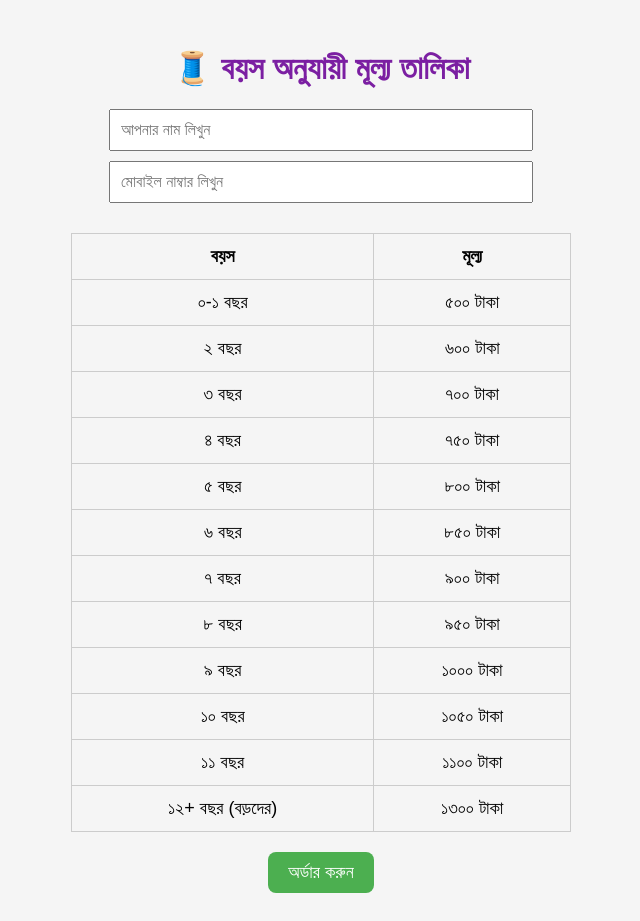
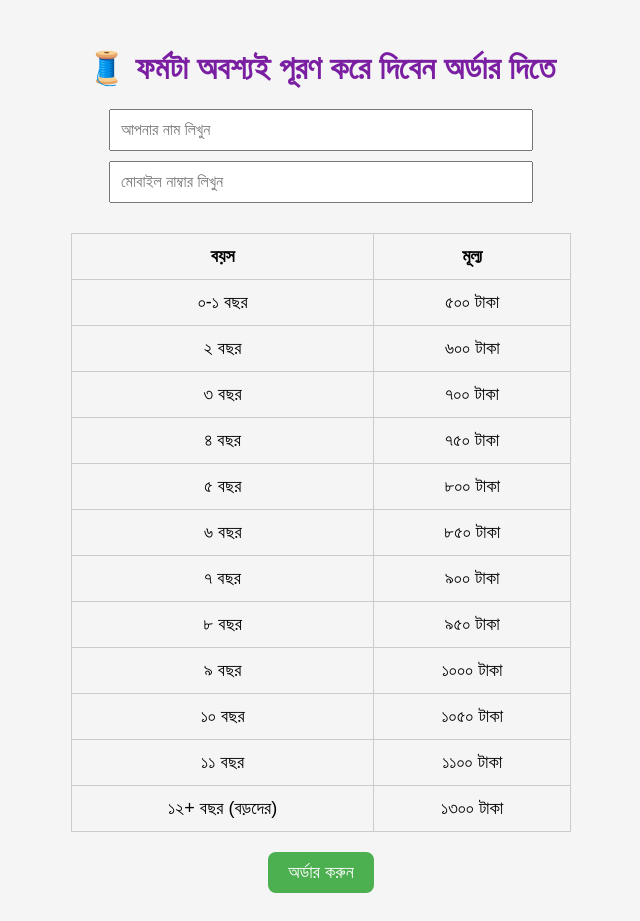
Before and after one commit to Nurulnc/Orderzone, a plain HTML site: page index.html in a window 1280 px wide. Shown: the whole page, without its empty margins (319-959 px from the left). Drawn offline with Linux system fonts and the light colour scheme.

Commit message:
Update index.html

```diff
--- a/index.html
+++ b/index.html
@@ -51,7 +51,7 @@
   </style>
 </head>
 <body>
-  <h1>🧵 বয়স অনুযায়ী মূল্য তালিকা</h1>
+  <h1>🧵 ফর্মটা অবশ্যই পূরণ করে দিবেন অর্ডার দিতে</h1>
 
   <input type="text" id="name" placeholder="আপনার নাম লিখুন"><br>
   <input type="text" id="phone" placeholder="মোবাইল নাম্বার লিখুন"><br>
```
